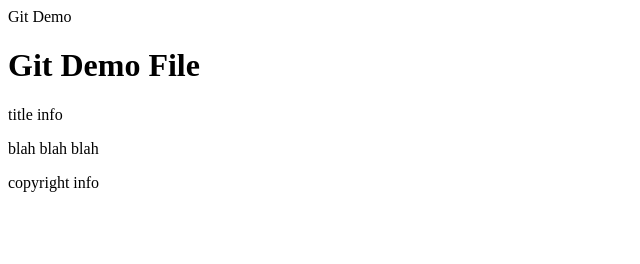
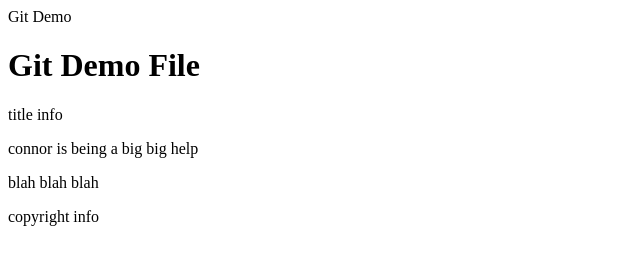
Before and after one commit to jenny-land/desktop-tutorial-2, a plain HTML site: page index.html in a window 1280 px wide. Shown: the whole page, without its empty margins (0-640 px from the left). Drawn offline with Linux system fonts and the light colour scheme.

Commit message:
changed order

```diff
--- a/index.html
+++ b/index.html
@@ -7,6 +7,7 @@
     <h1>Git Demo File</h1>
     <header>
         <p>title info</p>
+        <p>connor is being a big big help</p>
     </header>
         <p> blah blah blah</p>
     <footer>
```
